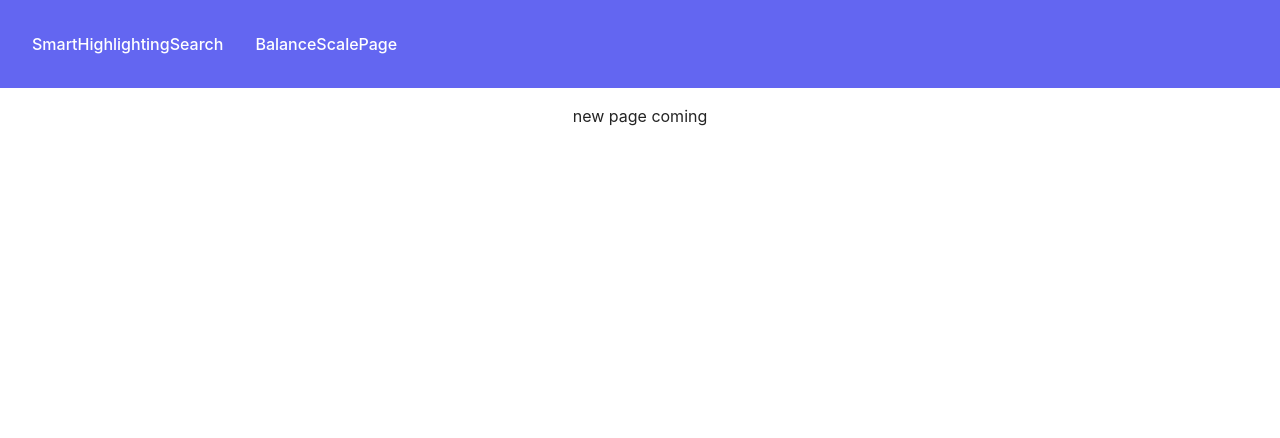
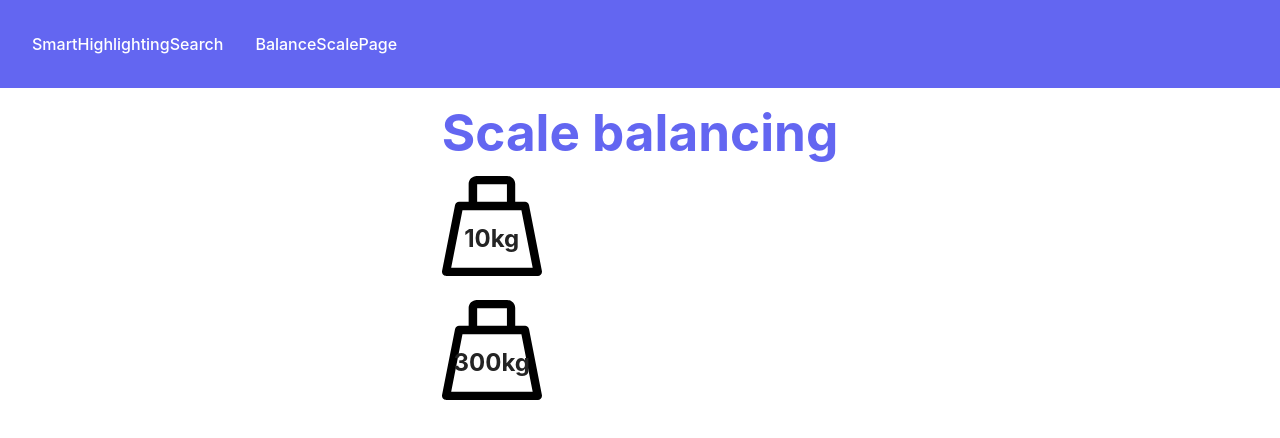
Before and after one commit to oy-gen/code-some-collection, a React (Vite) app: page /balance-scale in a window 1280 px wide. Shown: the top 438 px of the page. Built offline with nearby package versions, Linux system fonts and the light colour scheme.

Commit message:
[ED-2] create weight component and import svg

```diff
--- a/package.json
+++ b/package.json
@@ -20,6 +20,7 @@
   },
   "devDependencies": {
     "@eslint/js": "^9.15.0",
+    "@svgr/webpack": "^8.1.0",
     "@types/jest": "^29.5.14",
     "@types/react": "^18.3.12",
     "@types/react-dom": "^18.3.1",
--- /dev/null
+++ b/src/01-presentation/components/Weight.tsx
@@ -0,0 +1,24 @@
+import React from "react";
+import styled from "styled-components";
+
+type Props = {
+  weight: number;
+};
+export const Weight: React.FC<Props> = ({ weight }) => {
+  return (
+    <>
+      <StyledWeight>{weight}kg</StyledWeight>
+      <img src=""></img>
+    </>
+  );
+};
+
+const StyledWeight = styled.div`
+  width: 100px;
+  height: 100px;
+  font-size: 1.5rem;
+  font-weight: bolder;
+  text-align: center;
+  padding-top: 45px;
+  background-image: url("../../../public/weight.svg");
+`;
--- a/src/01-presentation/pages/BalanceScalesPage.tsx
+++ b/src/01-presentation/pages/BalanceScalesPage.tsx
@@ -1,7 +1,11 @@
+import { Weight } from "../components/Weight";
+
 export const BalanceScalesPage: React.FC = () => {
   return (
     <>
-      <div>new page coming</div>
+      <h1>Scale balancing</h1>
+      <Weight weight={10}></Weight>
+      <Weight weight={300}></Weight>
     </>
   );
 };
--- a/src/01-presentation/pages/SmartHighlightingSearchPage.tsx
+++ b/src/01-presentation/pages/SmartHighlightingSearchPage.tsx
@@ -37,7 +37,7 @@ export const SmartHighlightingSearchPage: React.FC = () => {
   return (
     <>
       <Container>
-        <Title>Search with Smart Highlighting</Title>
+        <h1>Search with Smart Highlighting</h1>
         <Description>
           A user-friendly search functionality designed for complex strings,
           such as contract or registration numbers, which may include spaces or
@@ -106,10 +106,6 @@ const Container = styled.div`
   padding: 20px;
 `;
 
-const Title = styled.h1`
-  margin-bottom: 1rem;
-`;
-
 const Description = styled.p`
   margin-bottom: 2rem;
 `;
--- a/src/main.css
+++ b/src/main.css
@@ -42,4 +42,5 @@ h1 {
   font-size: 3.2em;
   line-height: 1.1;
   color: var(--accent-font-color);
+  margin-bottom: 1rem;
 }
--- /dev/null
+++ b/src/react-app-env.d.ts
@@ -0,0 +1,5 @@
+declare module "*.svg" {
+  import * as React from "react";
+  const content: React.FunctionComponent<React.SVGProps<SVGSVGElement>>;
+  export default content;
+}
```
Also changed, not shown: public/weight.svg (added), 1 other file (tests, documents, lock files or other folders).
